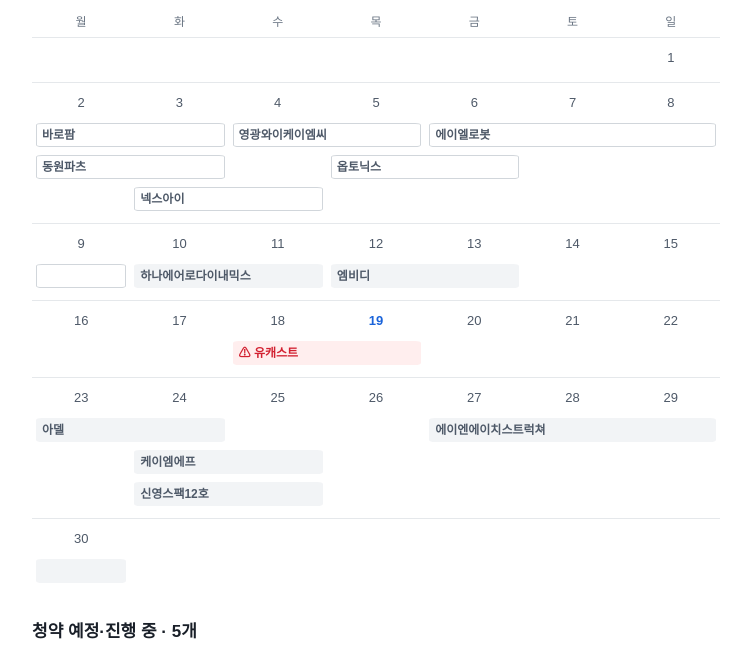
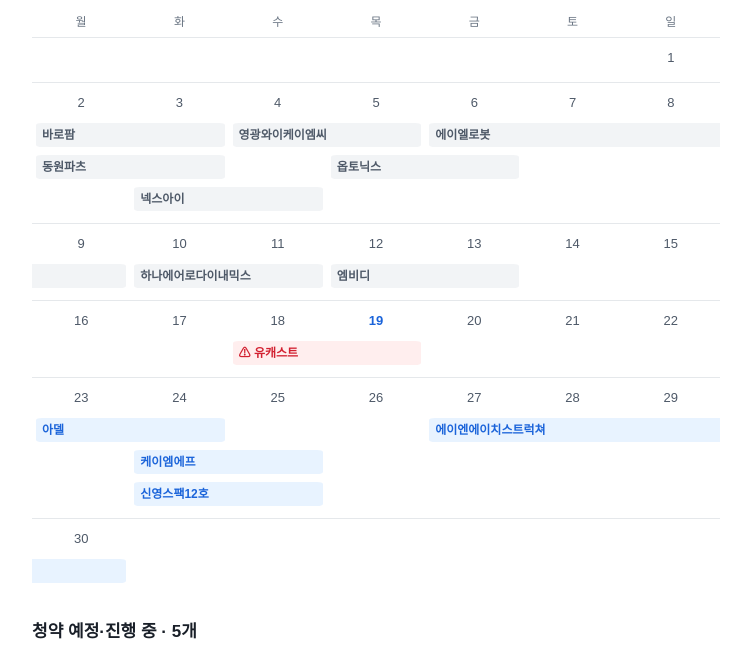
Before and after one commit to Egoist-Yun/ipo-alert, a website with bundled scripts: page web/index.html in a window 1280 px wide. Shown: the part 112-762 px from the top of the page, without its empty margins (264-1015 px from the left). Built offline with nearby package versions, Linux system fonts and the light colour scheme; files whose address does not match are found by name; a web font is replaced by a local one.

Commit message:
ui: calendar bars use colour only for what is ahead (red warning, blue upcoming, grey past); bars cut square at week edges; subscription bars go before listing marks
Co-Authored-By: Claude Sonnet 5.5 <noreply@anthropic.com>

```diff
--- a/web/app.js
+++ b/web/app.js
@@ -1,4 +1,4 @@
-import { monthGrid, barsForMonth, badgeInfo, staleHours, needsRefresh, warnText, recordRows, verdictInfo, parseRoute, groupForList, listingLabel, readApplied, saveApplied, appliedAvailable, toggleApplied, listingAlarms, barLabel, markToast, dayStatus, listingMarks } from './calendar.js';
+import { monthGrid, barsForMonth, badgeInfo, staleHours, needsRefresh, warnText, recordRows, verdictInfo, parseRoute, groupForList, listingLabel, readApplied, saveApplied, appliedAvailable, toggleApplied, listingAlarms, barLabel, markToast, dayStatus, listingMarks, barTone } from './calendar.js';
 import { brokerLinks, showBrokerButtons, isAndroid, brokerAction, isNativeApp } from './brokers.js';
 
 const $ = id => document.getElementById(id);
@@ -73,7 +73,8 @@ function renderCalendar() {
       .map(x => ({ ...x, c0: week.indexOf(x.s), c1: week.indexOf(x.e) }));
     // A listing mark is a one-day piece on its date, laid out in the same lanes as the subscription bars.
     const markSegs = marks.filter(m => week.includes(m.date)).map(m => ({ mark: m, c0: week.indexOf(m.date), c1: week.indexOf(m.date) }));
-    const segs = [...barSegs, ...markSegs].sort((a, b) => a.c0 - b.c0 || a.c1 - b.c1);
+    // On the same start day a subscription bar goes before a listing mark (a mark is one day wide and would otherwise push the bar to the next lane).
+    const segs = [...barSegs, ...markSegs].sort((a, b) => a.c0 - b.c0 || (!!a.mark - !!b.mark) || a.c1 - b.c1);
     const laneEnd = [];
     const el = h('div', { class: 'week' },
       week.map(d => h('div', { class: `day${d === today ? ' today' : ''}${d ? '' : ' empty'}` }, d ? Number(d.slice(8)) : '0')));
@@ -97,9 +98,13 @@ function renderCalendar() {
       const ipo = state.ipos.find(i => i.no === seg.b.no);
       // A one-day piece of a bar that began in an earlier week has no room for text: colour only.
       const continuationOneDay = seg.s > seg.b.start && seg.c0 === seg.c1;
-      const label = barLabel({ name: seg.b.name, risk: tone(ipo) === 'risk', applied: state.applied.has(ipo.no), continuationOneDay });
+      const bt = barTone(ipo, today);  // a subscription that is over is "done" (and carries no warning mark)
+      const label = barLabel({ name: seg.b.name, risk: bt === 'risk', applied: state.applied.has(ipo.no), continuationOneDay });
+      // A bar that crosses a week edge is cut square on that side and runs to the cell edge: it reads as "continues".
+      const contL = seg.s > seg.b.start ? ' cont-l' : '';
+      const contR = seg.e < seg.b.end ? ' cont-r' : '';
       const bar = h('button', {
-        class: `bar ${tone(ipo)}${state.selected === seg.b.no ? ' selected' : ''}`,
+        class: `bar ${bt}${contL}${contR}${state.selected === seg.b.no ? ' selected' : ''}`,
         type: 'button',
         style: `grid-column:${seg.c0 + 1} / ${seg.c1 + 2};grid-row:${lane + 2}`,
         'aria-label': `${state.applied.has(ipo.no) ? '청약 신청함, ' : ''}${seg.b.name}, ${badgeText(ipo)}, 청약 ${md(ipo.sub_start)}~${md(ipo.sub_end)}`,
--- a/web/calendar.js
+++ b/web/calendar.js
@@ -234,3 +234,11 @@ export function listingMarks(ipos, applied, year, month) {
     .map(i => ({ no: i.no, name: i.name, date: i.listing_date, listed: i.first_close != null }))
     .sort((a, b) => a.date.localeCompare(b.date) || a.no - b.no);
 }
+
+// The colour class of a calendar bar: colour only for what is still ahead. A subscription that is over (sub_end before
+// today, KST date strings) or a stock that has listed is "done" (grey: past). A stock still to come is red when it has a
+// decline warning (the deadline day itself still counts as coming) and blue (empty class) otherwise.
+export function barTone(ipo, todayIso) {
+  if (ipo.first_close != null || (ipo.sub_end && ipo.sub_end < todayIso)) return 'done';
+  return badgeInfo(ipo).tone === 'risk' ? 'risk' : '';
+}
--- a/web/style.css
+++ b/web/style.css
@@ -11,7 +11,6 @@
   --weak-fg: #1b64da;
   --danger: #d22030;
   --danger-weak: #ffeeee;
-  --border-strong: #d1d6db;
   --focus-inner: #8ac0ff;
   --focus-outer: #b8d9ff;
   --space-xs: 4px;
@@ -60,12 +59,13 @@ button:focus-visible, a:focus-visible { outline: none; box-shadow: 0 0 0 1px var
   box-sizing: content-box; border-top: 4px solid transparent; border-bottom: 4px solid transparent; background-clip: padding-box; }
 .bar.small { font-size: 11px; }
 .bar.risk { background-color: var(--danger-weak); color: var(--danger); }
-.bar.wait, .bar.spac { background-color: var(--surface); color: var(--body); }
 /* my listing day (sell day) on the subscription calendar: a two-letter one-day mark; "now" = it lists today; "done" = already listed */
 .bar.listing { background-color: var(--weak-bg); color: var(--weak-fg); text-align: center; padding: 0 2px; }
 .bar.listing.now { background-color: var(--weak-fg); color: var(--canvas); }
-/* past (listed) bars: no fill and a 1px inner outline, so they differ from the grey "waiting" bars; selected/focus below win */
-.bar.done { background-color: transparent; box-shadow: inset 0 0 0 1px var(--border-strong); color: var(--body); }
+/* past bars (subscription over, or already listed): grey; colour is only for what is still ahead. Selected/focus below win. */
+.bar.done { background-color: var(--surface); color: var(--body); }
+.bar.cont-l { margin-left: 0; border-top-left-radius: 0; border-bottom-left-radius: 0; }
+.bar.cont-r { margin-right: 0; border-top-right-radius: 0; border-bottom-right-radius: 0; }
 .bar.selected { box-shadow: inset 0 0 0 2px var(--primary); }  /* inset: follows the visible 24px, not the 32px tap area */
 .bar:focus-visible { box-shadow: inset 0 0 0 1px var(--focus-inner), inset 0 0 0 3px var(--focus-outer); }
 
```
Also changed, not shown: web/calendar.test.js (+34 -0 lines).
